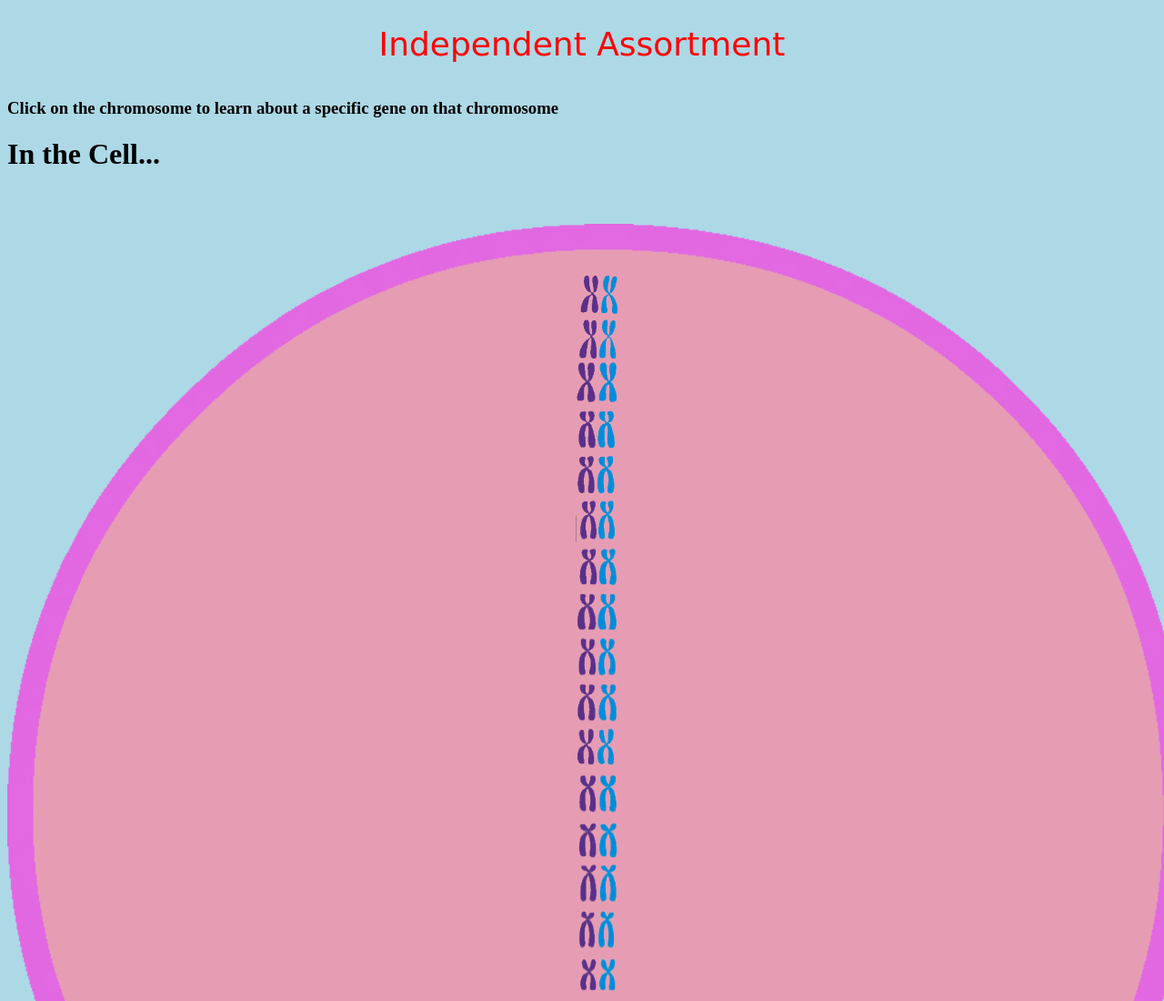
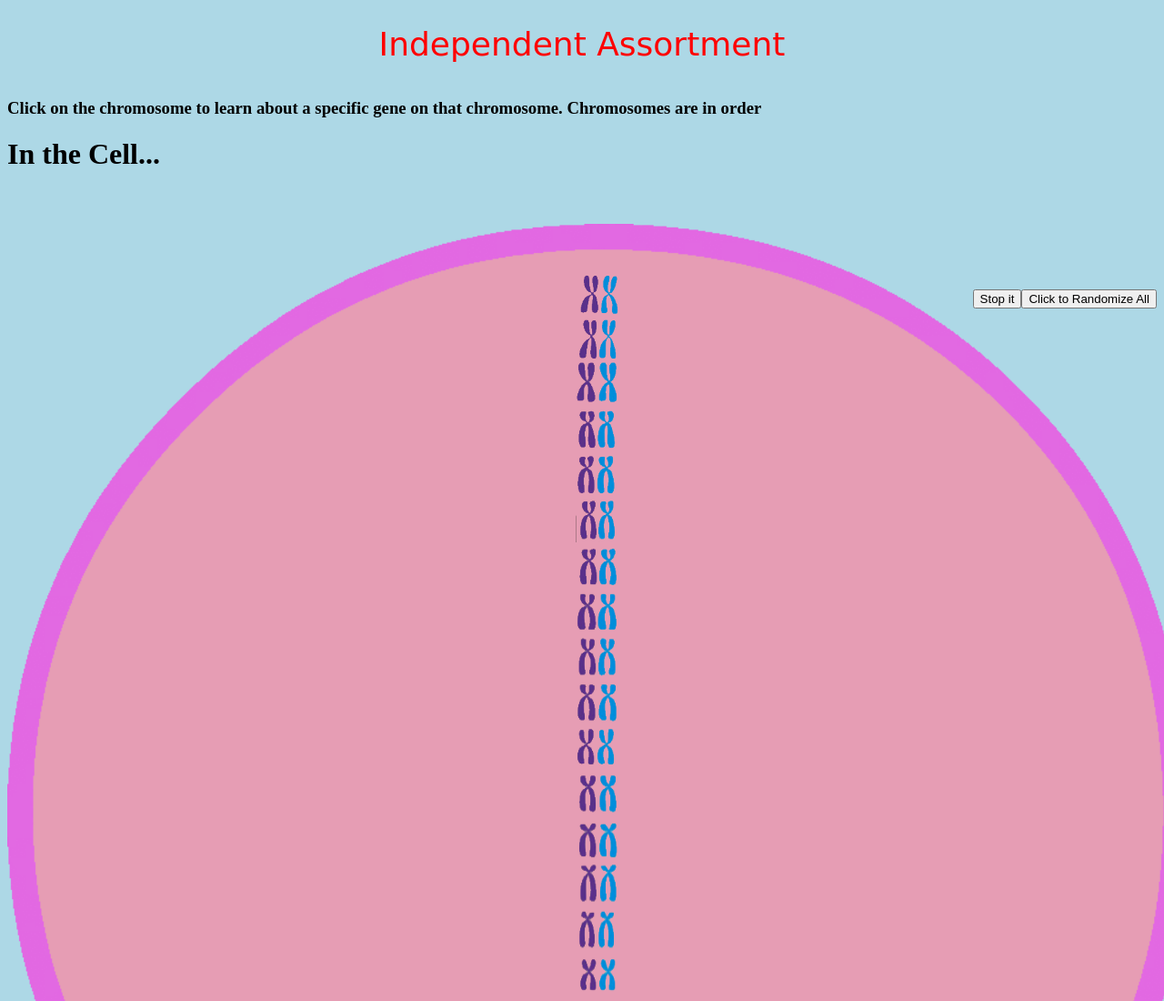
Before and after one commit to Apro123/Biology-Website, a plain HTML site: page IndependentAssort.html in a window 1280 px wide. Shown: the top 1100 px of the page at 91% size. Drawn offline with Linux system fonts and the light colour scheme.

Commit message:
added more 3rd commit

```diff
--- a/IndependentAssort.html
+++ b/IndependentAssort.html
@@ -165,7 +165,7 @@
 </head>
 <body>
   <div class="welcome">Independent Assortment </div>
-  <h3>Click on the chromosome to learn about a specific gene on that chromosome</h3>
+  <h3>Click on the chromosome to learn about a specific gene on that chromosome. Chromosomes are in order</h3>
   <h1>In the Cell...</h1>
   </div>
   <br>
@@ -545,72 +545,6 @@
   <button onclick="blurredi('i23')" style ="float: right;">Click to Randomize Chromosome</button>
   <button onclick="changeSlowly('i23')" style ="float: right;">Stop it</button>
   <br> --->
-  <br>
-  <br>
-  <br>
-  <br>
-  <br>
-  <br>
-  <br>
-  <br>
-  <br>
-  <br>
-  <br>
-  <br>
-  <br>
-  <br>
-  <br>
-  <br>
-  <br>
-  <br>
-  <br>
-  <br>
-  <br>
-  <br>
-  <br>
-  <br>
-  <br>
-  <br>
-  <br>
-  <br>
-  <br>
-  <br>
-  <br>
-  <br>
-  <br>
-  <br>
-  <br>
-  <br>
-  <br>
-  <br>
-  <br>
-  <br>
-  <br>
-  <br>
-  <br>
-  <br>
-  <br>
-  <br>
-  <br>
-  <br>
-  <br>
-  <br>
-  <br>
-  <br>
-  <br>
-  <br>
-  <br>
-  <br>
-  <br>
-  <br>
-  <br>
-  <br>
-  <br>
-  <br>
-  <br>
-  <br>
-  <br>
-  <br>
   <button onclick="blurredAll()" style ="float: right;">Click to Randomize All</button>
   <button onclick="changeSlowlyAll()" style ="float: right;">Stop it</button>
 </div>
```
